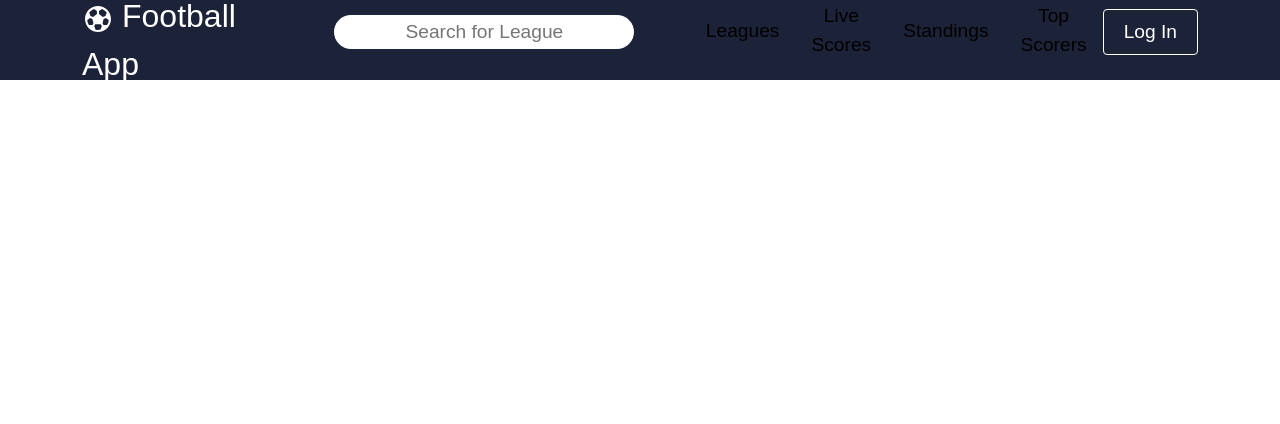
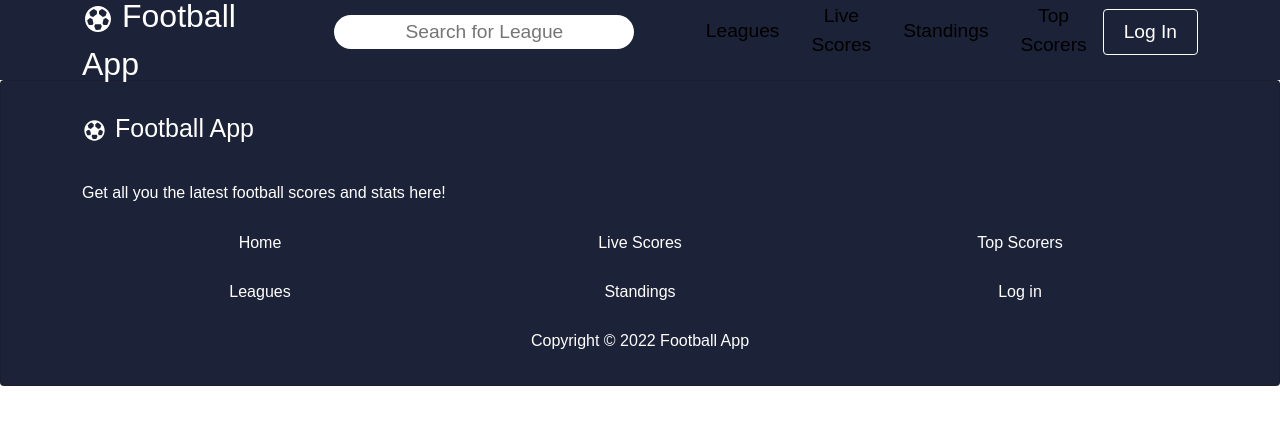
Before and after one commit to rennickman/ACSDFinalProject, a React (Create React App) app: page / in a window 1280 px wide. Shown: the top 424 px of the page. Built offline with nearby package versions, Linux system fonts and the light colour scheme; no server answers.

Commit message:
added footer and customsied results tables

```diff
--- a/src/components/All League Matches/LeagueMatches.css
+++ b/src/components/All League Matches/LeagueMatches.css
@@ -0,0 +1,3 @@
+#Results_Fixtures{
+  text-align: center;
+}
--- a/src/components/All League Matches/LeagueMatches.js
+++ b/src/components/All League Matches/LeagueMatches.js
@@ -1,13 +1,28 @@
 import React from 'react';
+import { Container, Row, Col } from 'react-bootstrap';
+
+import './LeagueMatches.css'
 const LeagueMatches = ({ leagueMatch }) => {
 
     return (
-        <div className='matches'>
-          <h2>Week {leagueMatch.matchday}</h2>
-          <p>{leagueMatch.homeTeam.name} VS {leagueMatch.awayTeam.name}</p>
-          <p>{leagueMatch.score.fullTime.homeTeam} - {leagueMatch.score.fullTime.awayTeam}</p>
-          <p>{leagueMatch.utcDate}</p>
-        </div>
+        <Container id='Results_Fixtures'>
+          <Row>
+            <Col>
+              <h5>Week {leagueMatch.matchday}</h5>
+            </Col>
+            <Col>
+              <h5>{leagueMatch.homeTeam.name}</h5>
+            </Col>
+            <Col>
+              <p>
+              {leagueMatch.score.fullTime.homeTeam} - {leagueMatch.score.fullTime.awayTeam}
+              </p>
+            </Col>
+            <Col>
+            <h5>{leagueMatch.awayTeam.name}</h5>
+            </Col>
+          </Row>
+        </Container>
     );
 };
 
--- /dev/null
+++ b/src/components/Footer/Footer.js
@@ -0,0 +1,77 @@
+import React from 'react'
+import { Container, Navbar, Card, Col, Row } from 'react-bootstrap';
+import { IoMdFootball } from 'react-icons/io';
+import { Link } from 'react-router-dom';
+
+import './footer.css'
+function Footer() {
+  return (
+    <Card body id='footer_card'>
+
+      {/*Logo and Title*/}
+      <Navbar>
+        <Container id='footer_header'>
+          <Navbar.Brand href="#home" className='footer_logo_title'>
+            <div id='footer_logo_title_container'>
+              <Link to="/" className='footer_logo_title'>
+               <IoMdFootball className="navbar_icon" />
+               Football App
+              </Link>
+            </div>
+          </Navbar.Brand>
+          <Navbar.Toggle />
+          <Navbar.Collapse className="justify-content-end">
+          </Navbar.Collapse>
+        </Container>
+      </Navbar>
+
+      {/*Description of app*/}
+        <Container>
+          <Row>
+            <Container id='footer_app_description'>
+              <Col>
+                <p>Get all you the latest football scores and stats here!</p>
+              </Col>
+            </Container>
+
+           {/*Links*/}
+           <Col className='footer_links'>
+            <div className='footer_link_container'>
+              <Link to="/" className='footer_link_name'> Home </Link>
+            </div>
+            <div className='footer_link_container'>
+              <Link to="/leagues" className="footer_link_name"> Leagues </Link>
+            </div>
+           </Col>
+           <Col className='footer_links'>
+            <div className='footer_link_container'>
+              <Link to="/home" className="footer_link_name"> Live Scores </Link>
+            </div>
+            <div className='footer_link_container'>
+              <Link to="/leagues" className="footer_link_name"> Standings </Link>
+            </div>
+           </Col>
+           <Col className='footer_links'>
+            <div className='footer_link_container'>
+              <Link to="/home" className="footer_link_name"> Top Scorers </Link>
+            </div>
+            <div className='footer_link_container'>
+              <Link to="/leagues" className="footer_link_name"> Log in </Link>
+            </div>
+           </Col>
+          </Row>
+          </Container>
+
+      {/*Copyright*/}
+      <Container>
+       <Row>
+         <Col>
+         <p id='copyright'>Copyright © 2022 Football App</p>
+         </Col>
+       </Row>
+      </Container>
+    </Card>
+  );
+}
+
+export default Footer
--- /dev/null
+++ b/src/components/Footer/footer.css
@@ -0,0 +1,33 @@
+/* Footer Card */
+#footer_card{
+  background: #1c2237;
+  color: #fff;
+}
+/* Footer Logo and Title */
+.footer_logo_title{
+  font-size: 25px;
+}
+#footer_logo_title_container{
+  pointer-events: none;
+}
+/* Footer App paragraph */
+#footer_app_description{
+  margin-bottom: 10px;
+  margin-top: 20px;
+}
+/* Footer Links */
+.footer_link_name, .footer_logo_title{
+  color: #fff;
+  text-decoration: none;
+}
+.footer_link_name:hover{
+  color: #fff;
+  border-bottom: 1px solid #fff;
+}
+.footer_link_container{
+  margin-bottom: 25px;
+}
+/* Copyright */
+#copyright, .footer_links{
+  text-align: center;
+}
--- a/src/pages/home/Home.js
+++ b/src/pages/home/Home.js
@@ -6,6 +6,7 @@ import './home.css';
 import { footballApi, footballApi1 } from '../../apiKeys';
 import Navbar from '../../components/Navbar/Navbar';
 import League from '../../components/League/League';
+import Footer from '../../components/Footer/Footer';
 
 
 
@@ -77,7 +78,9 @@ const Home = () => {
                 topScorersTable={topScorersTable}
                 matches={matches} />
             }
+            <Footer/>
         </div>
+
     );
 };
 
```
